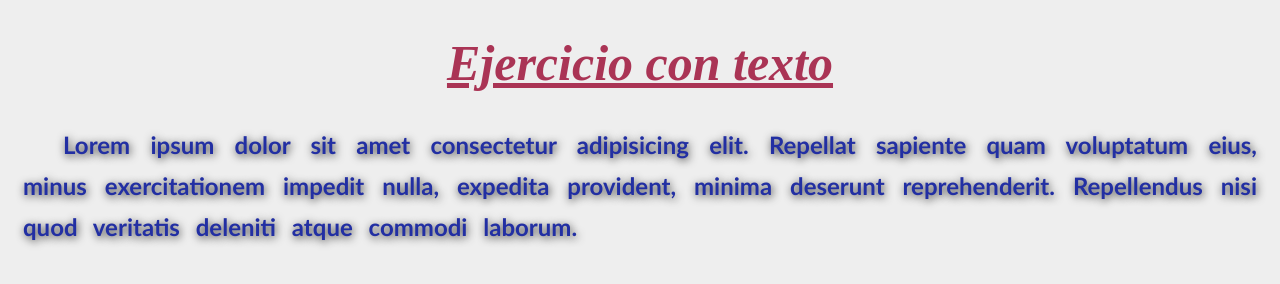
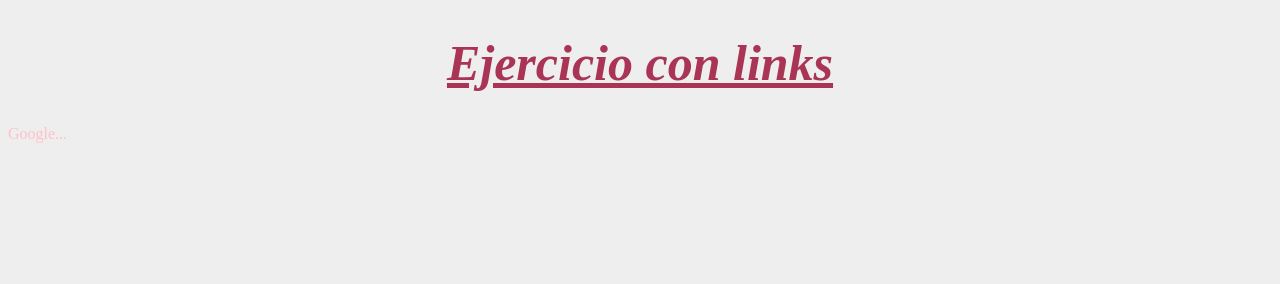
Before and after one commit to cesar-vaesco/html-css-js-node, a plain HTML site: page index.html in a window 1280 px wide. Drawn offline with Linux system fonts and the light colour scheme.

Commit message:
enlaces (a) y sus cuatro estados: link, visited, hover, active

```diff
--- a/css/main.css
+++ b/css/main.css
@@ -12,27 +12,29 @@ h1 {
     text-decoration: underline;
 }
 
-p {
-    color: #222fa3;
-    text-align: justify;
-    /*Indentar primer renglon*/
-    text-indent: 40px;
-    /*Tamaño de letra*/
-    font-size: 1.5em;
-    font-family: 'Trebuchet MS', 'Lucida Sans Unicode', 'Lucida Grande', 'Lucida Sans', Arial, sans-serif;
-    /*Ancho de la letra depende del soporte del tipo de letra declarado en font-family*/
-    font-weight: 700;
-    /*Separación entre líneas del parrafo*/
-    line-height: 1.7;
-    /*Espacio entre palabras*/
-    word-spacing: 10px;
-    /*
-    text-shadow:
-    primer valor - desplazamiento de texto a la derecha
-    segundo valor - desplazamiento hacia abajo
-    °°Opcional - tercer valor - nivel de difuminación
-    cuarto valor - color
-    */
-    text-shadow: 1px 2px 8px rgba(0, 0, 0, .8);
-    margin: 0px 15px;
+a {
+    color: hotpink;
 }
+
+/*Color que se mostrara antes de hacer uso del link*/
+a:link {
+    color: pink;
+    text-decoration: none;
+}
+
+/*Cuando el link ya ha sido usado*/
+a:visited {
+    color: blue;
+}
+
+/*Al pasar el cursor sobre el link*/
+a:hover {
+    color: #aa3455;
+    text-decoration: underline;
+}
+
+/*Cuando se le da click al link*/
+a:active {
+    color: black;
+    text-decoration: overline;
+}
--- a/index.html
+++ b/index.html
@@ -7,13 +7,9 @@
 </head>
 
 <body>
-    <h1>Ejercicio con texto</h1>
-    <p>
-        Lorem ipsum dolor sit amet consectetur adipisicing elit. Repellat sapiente quam voluptatum eius, minus
-        exercitationem impedit nulla, expedita provident, minima deserunt reprehenderit. Repellendus nisi quod veritatis
-        deleniti atque commodi laborum.
-    </p>
+    <h1>Ejercicio con links</h1>
 
+<a href="http://google.com" target="_blank"> Google...</a>
 
 </body>
 
```
